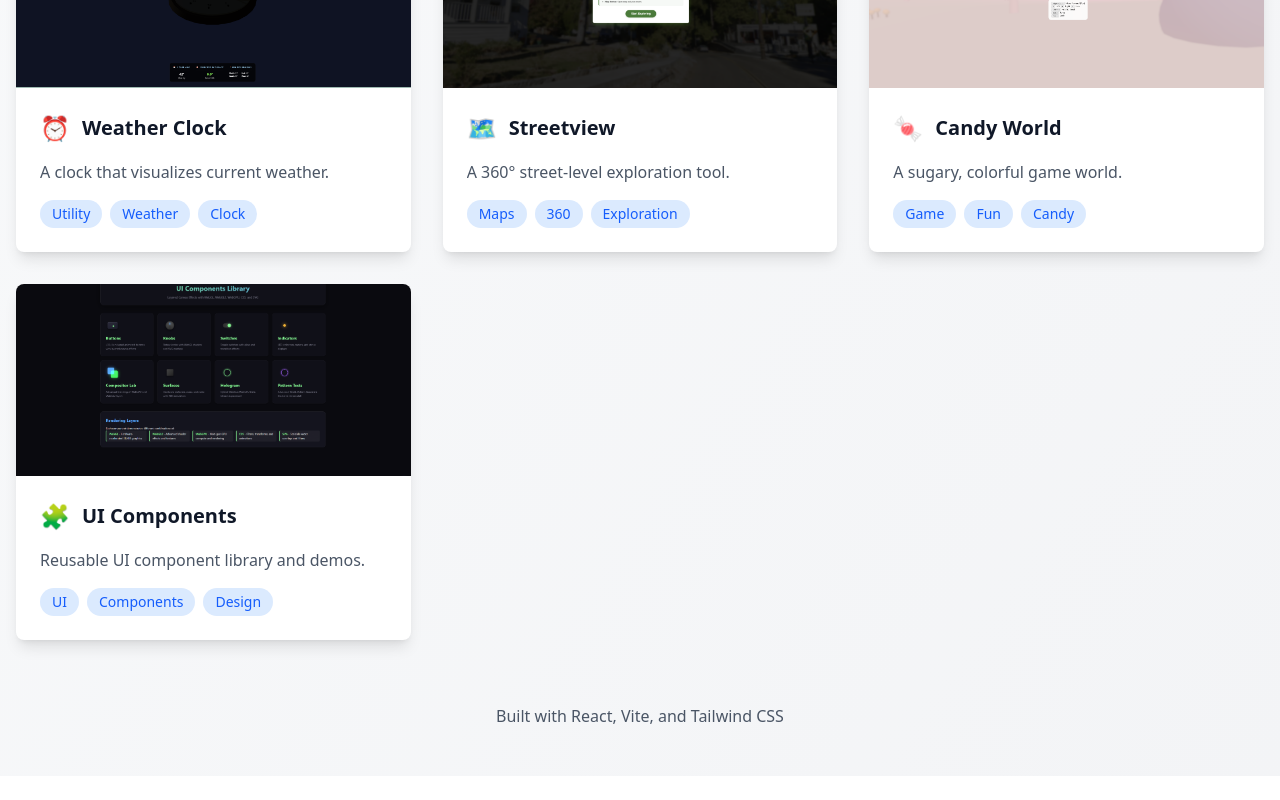
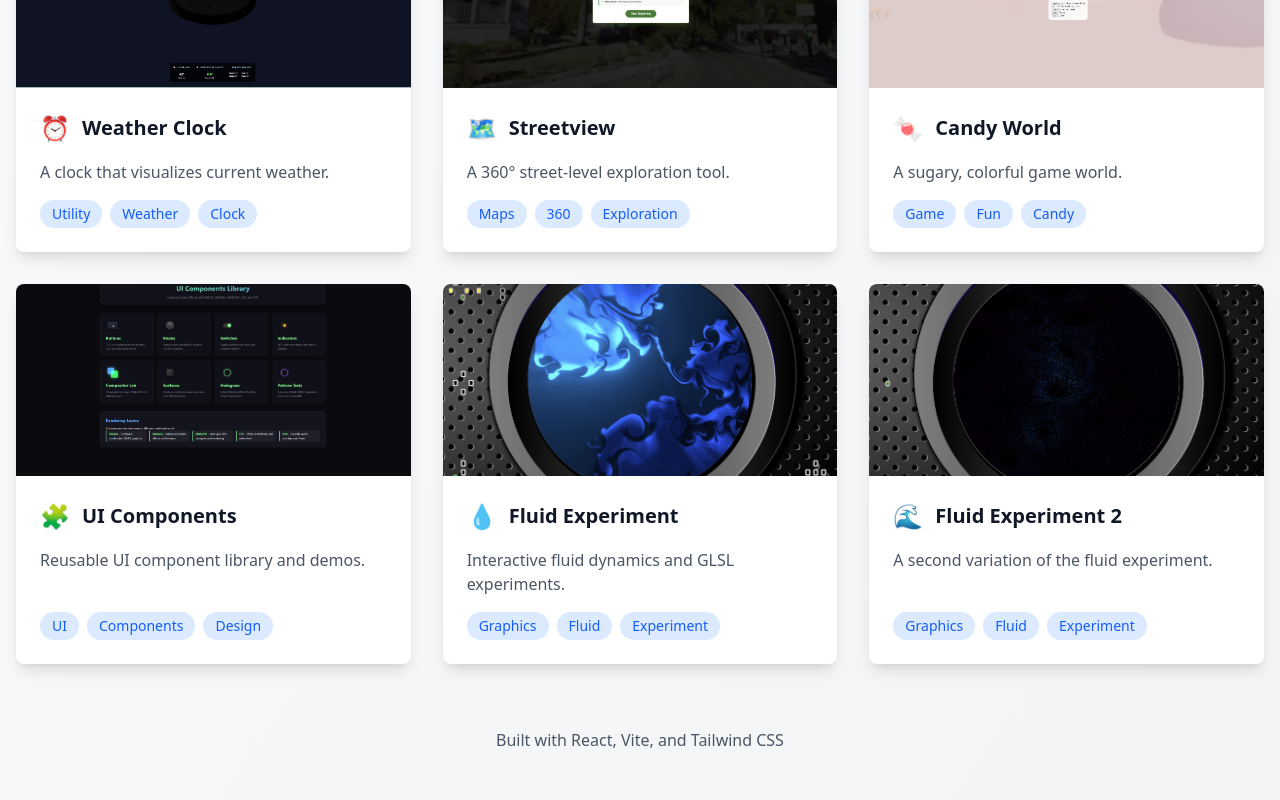
Before and after one commit to ford442/go.1ink.us, a React (Vite) app: page / in a window 1280 px wide. Shown: the part 1092-1892 px from the top of the page. Before the commit the page ends 1868 px from the top, so only its background shows below. Built offline with nearby package versions, Linux system fonts and the light colour scheme.

Commit message:
Add fluid experiments and screenshots; update project data

```diff
--- a/src/projectData.js
+++ b/src/projectData.js
@@ -88,6 +88,24 @@ const projectData = [
     image: "/ui.png",
     icon: "🧩",
     tags: ["UI", "Components", "Design"]
+  },
+  {
+    id: 11,
+    title: "Fluid Experiment",
+    description: "Interactive fluid dynamics and GLSL experiments.",
+    url: "https://go.1ink.us/fluid-experiment",
+    image: "/fluid-1.png",
+    icon: "💧",
+    tags: ["Graphics", "Fluid", "Experiment"]
+  },
+  {
+    id: 12,
+    title: "Fluid Experiment 2",
+    description: "A second variation of the fluid experiment.",
+    url: "https://go.1ink.us/fluid-experiment-2",
+    image: "/fluid-2.png",
+    icon: "🌊",
+    tags: ["Graphics", "Fluid", "Experiment"]
   }
 ];
 
```
Also changed, not shown: public/fluid-1.png (added), public/fluid-2.png (added).
